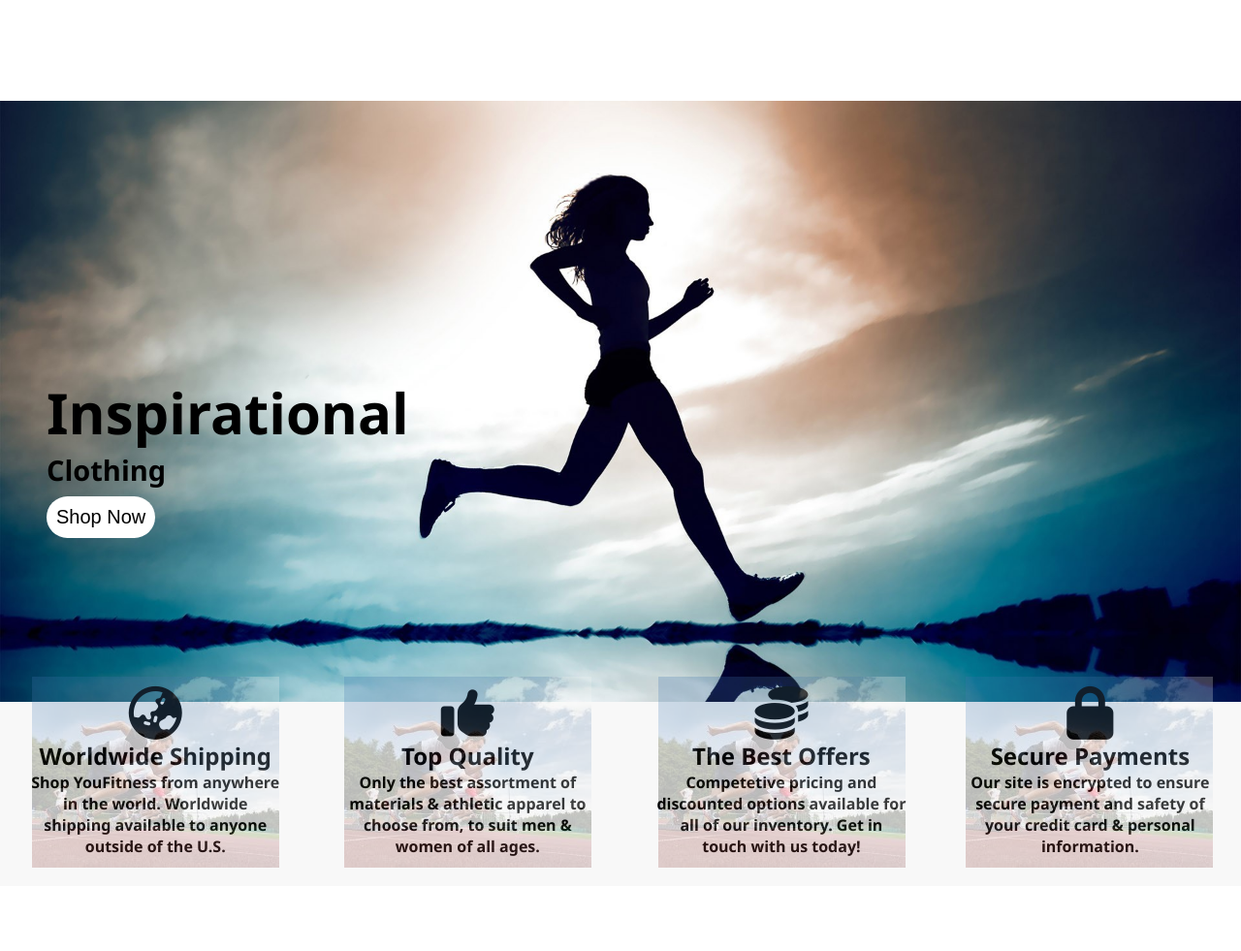
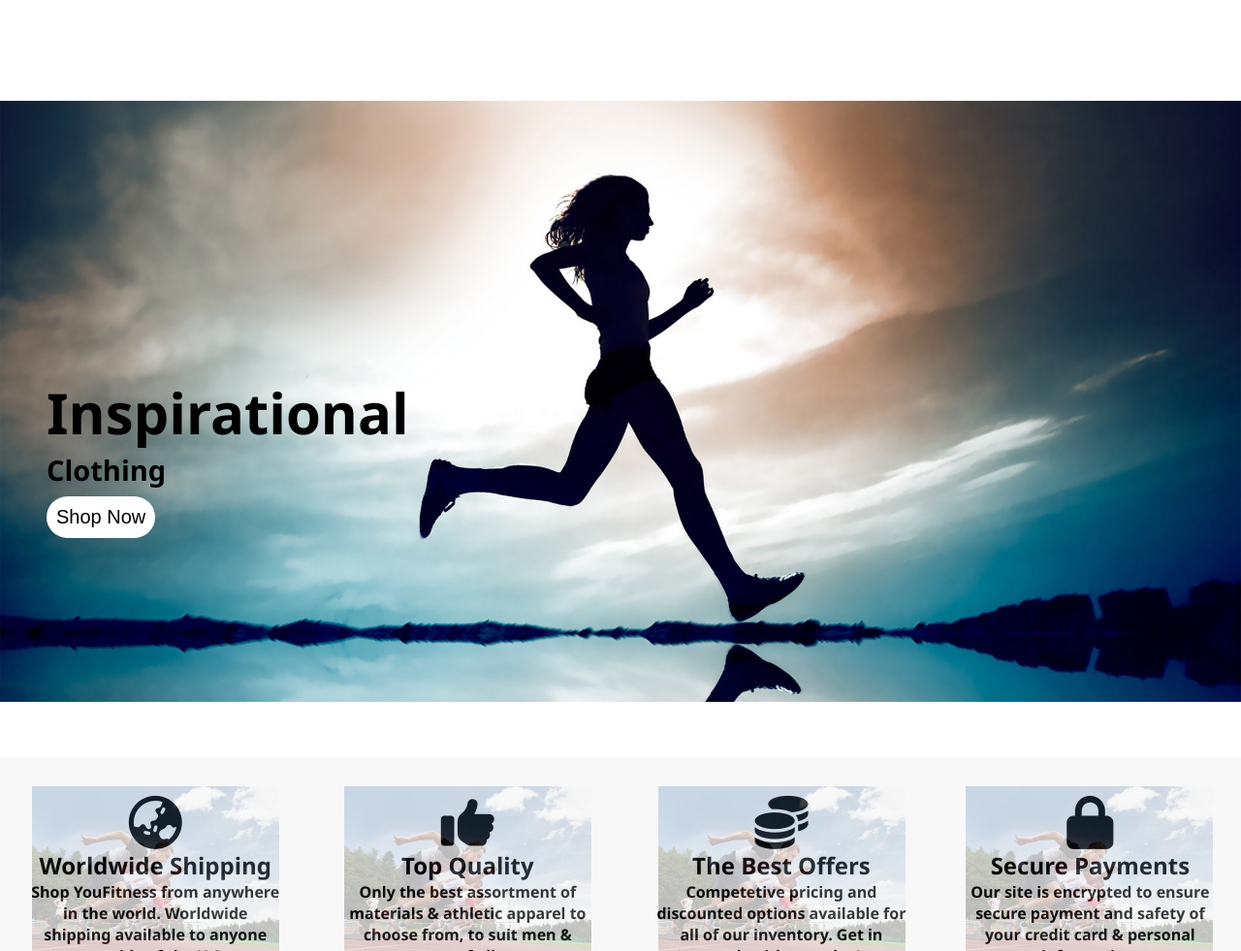
Before and after one commit to SHLcomp/YouFitness, a plain HTML site: page index.html in a window 1280 px wide. Shown: the part 633-1614 px from the top of the page at 97% size. Drawn offline with Linux system fonts and the light colour scheme.

Commit message:
Update style.css

```diff
--- a/assets/style.css
+++ b/assets/style.css
@@ -118,7 +118,7 @@ html{
 
 /* inspiration */
 .inspiration{
-    padding-bottom: 3cm;
+    padding-bottom: 6cm;
 }
 .insp-img-text{
     margin-top: -38rem;
```
